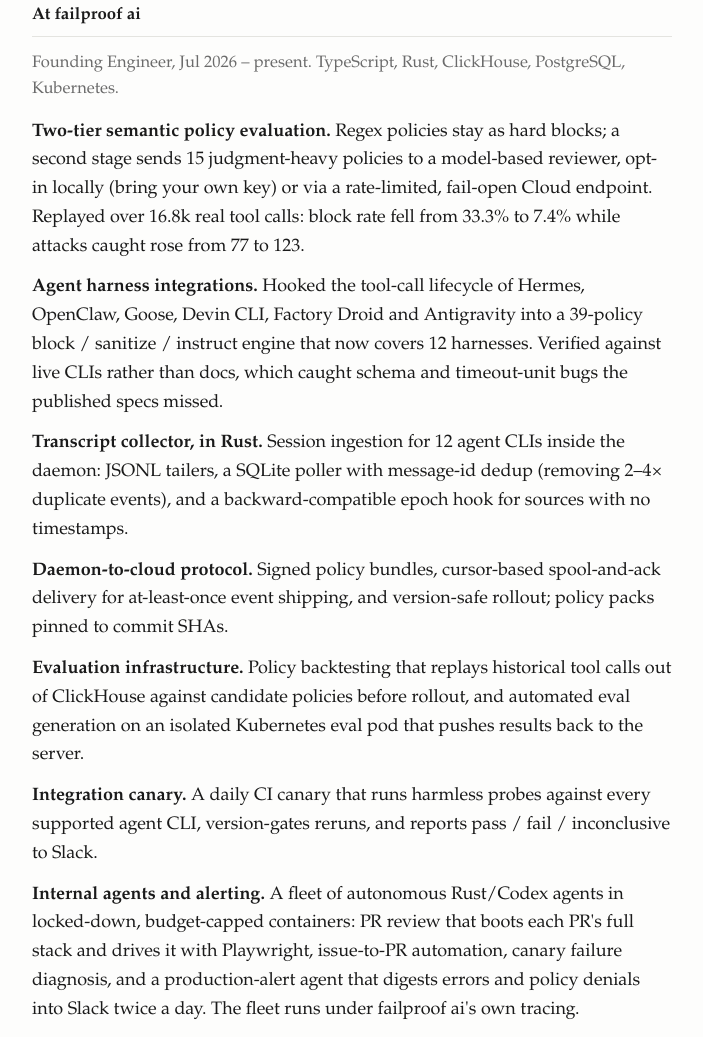
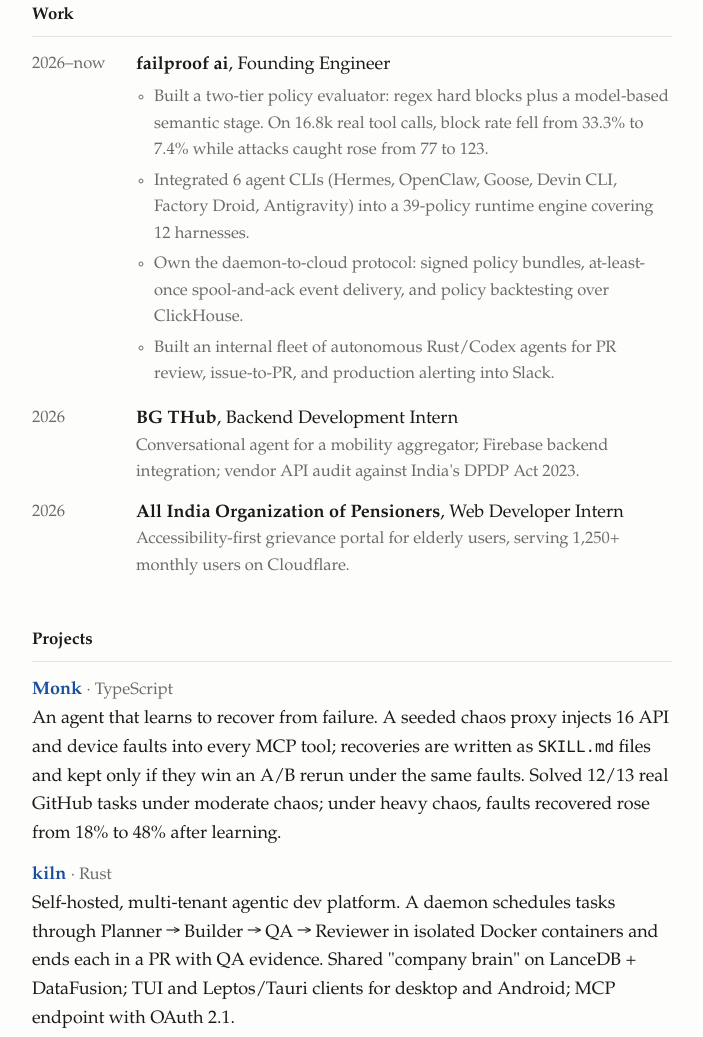
Before and after one commit to chetan-raghuvanshi/chetan-raghuvanshi.github.io, a plain HTML site: page index.html in a window 1280 px wide. Shown: the part 1088-2125 px from the top of the page, without its empty margins (288-991 px from the left). Drawn offline with Linux system fonts and the light colour scheme.

Commit message:
Restore Work section with condensed failproof ai entry
Co-Authored-By: Claude Opus 5.5 <noreply@anthropic.com>

```diff
--- a/index.html
+++ b/index.html
@@ -57,52 +57,33 @@
     </li>
   </ul>
 
-  <h2>At failproof ai</h2>
-  <p class="meta">Founding Engineer, Jul 2026 – present. TypeScript, Rust, ClickHouse, PostgreSQL, Kubernetes.</p>
-  <ul class="plain">
+  <h2>Work</h2>
+  <ul class="plain dated">
     <li>
-      <span class="item-title">Two-tier semantic policy evaluation.</span>
-      Regex policies stay as hard blocks; a second stage sends 15 judgment-heavy policies
-      to a model-based reviewer, opt-in locally (bring your own key) or via a rate-limited,
-      fail-open Cloud endpoint. Replayed over 16.8k real tool calls: block rate fell from
-      33.3% to 7.4% while attacks caught rose from 77 to 123.
+      <span class="date">2026–now</span>
+      <span>
+        <span class="item-title">failproof ai</span>, Founding Engineer
+        <ul class="bullets">
+          <li>Built a two-tier policy evaluator: regex hard blocks plus a model-based semantic stage. On 16.8k real tool calls, block rate fell from 33.3% to 7.4% while attacks caught rose from 77 to 123.</li>
+          <li>Integrated 6 agent CLIs (Hermes, OpenClaw, Goose, Devin CLI, Factory Droid, Antigravity) into a 39-policy runtime engine covering 12 harnesses.</li>
+          <li>Own the daemon-to-cloud protocol: signed policy bundles, at-least-once spool-and-ack event delivery, and policy backtesting over ClickHouse.</li>
+          <li>Built an internal fleet of autonomous Rust/Codex agents for PR review, issue-to-PR, and production alerting into Slack.</li>
+        </ul>
+      </span>
     </li>
     <li>
-      <span class="item-title">Agent harness integrations.</span>
-      Hooked the tool-call lifecycle of Hermes, OpenClaw, Goose, Devin CLI, Factory Droid
-      and Antigravity into a 39-policy block / sanitize / instruct engine that now covers
-      12 harnesses. Verified against live CLIs rather than docs, which caught schema and
-      timeout-unit bugs the published specs missed.
+      <span class="date">2026</span>
+      <span>
+        <span class="item-title">BG THub</span>, Backend Development Intern
+        <span class="desc meta">Conversational agent for a mobility aggregator; Firebase backend integration; vendor API audit against India's DPDP Act 2023.</span>
+      </span>
     </li>
     <li>
-      <span class="item-title">Transcript collector, in Rust.</span>
-      Session ingestion for 12 agent CLIs inside the daemon: JSONL tailers, a SQLite poller
-      with message-id dedup (removing 2–4× duplicate events), and a backward-compatible
-      epoch hook for sources with no timestamps.
-    </li>
-    <li>
-      <span class="item-title">Daemon-to-cloud protocol.</span>
-      Signed policy bundles, cursor-based spool-and-ack delivery for at-least-once event
-      shipping, and version-safe rollout; policy packs pinned to commit SHAs.
-    </li>
-    <li>
-      <span class="item-title">Evaluation infrastructure.</span>
-      Policy backtesting that replays historical tool calls out of ClickHouse against
-      candidate policies before rollout, and automated eval generation on an isolated
-      Kubernetes eval pod that pushes results back to the server.
-    </li>
-    <li>
-      <span class="item-title">Integration canary.</span>
-      A daily CI canary that runs harmless probes against every supported agent CLI,
-      version-gates reruns, and reports pass / fail / inconclusive to Slack.
-    </li>
-    <li>
-      <span class="item-title">Internal agents and alerting.</span>
-      A fleet of autonomous Rust/Codex agents in locked-down, budget-capped containers:
-      PR review that boots each PR's full stack and drives it with Playwright, issue-to-PR
-      automation, canary failure diagnosis, and a production-alert agent that digests
-      errors and policy denials into Slack twice a day. The fleet runs under failproof ai's
-      own tracing.
+      <span class="date">2026</span>
+      <span>
+        <span class="item-title">All India Organization of Pensioners</span>, Web Developer Intern
+        <span class="desc meta">Accessibility-first grievance portal for elderly users, serving 1,250+ monthly users on Cloudflare.</span>
+      </span>
     </li>
   </ul>
 
--- a/style.css
+++ b/style.css
@@ -65,9 +65,9 @@ h2 {
 p { margin: 0 0 14px; }
 
 ul.plain { list-style: none; padding: 0; margin: 0; }
-ul.plain li { margin: 0 0 12px; }
+ul.plain > li { margin: 0 0 12px; }
 
-.dated li { display: grid; grid-template-columns: 92px 1fr; gap: 12px; }
+.dated > li { display: grid; grid-template-columns: 92px 1fr; gap: 12px; }
 .date { color: var(--muted); font-variant-numeric: tabular-nums; font-size: 0.92em; padding-top: 1px; }
 
 .item-title { font-weight: 600; }
@@ -101,5 +101,8 @@ code { font-family: ui-monospace, SFMono-Regular, Menlo, Consolas, monospace; fo
   body { font-size: 17px; }
   main { padding: 40px 16px 72px; }
   h1 { font-size: 2rem; }
-  .dated li { grid-template-columns: 1fr; gap: 0; }
+  .dated > li { grid-template-columns: 1fr; gap: 0; }
 }
+
+ul.bullets { margin: 6px 0 0; padding-left: 18px; color: var(--muted); font-size: 0.92em; }
+ul.bullets li { margin: 0 0 4px; }
```
